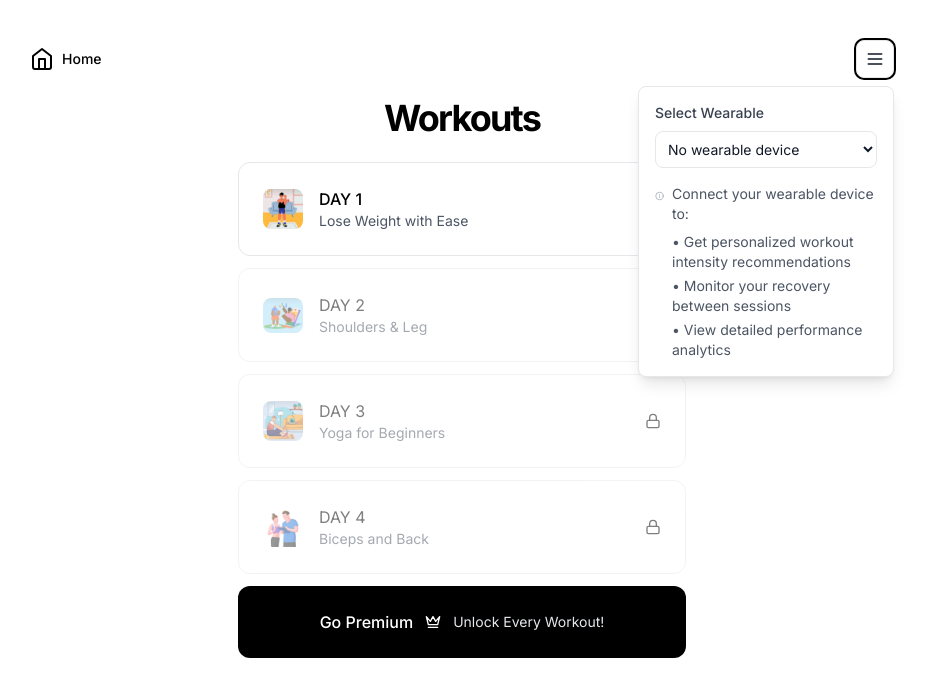
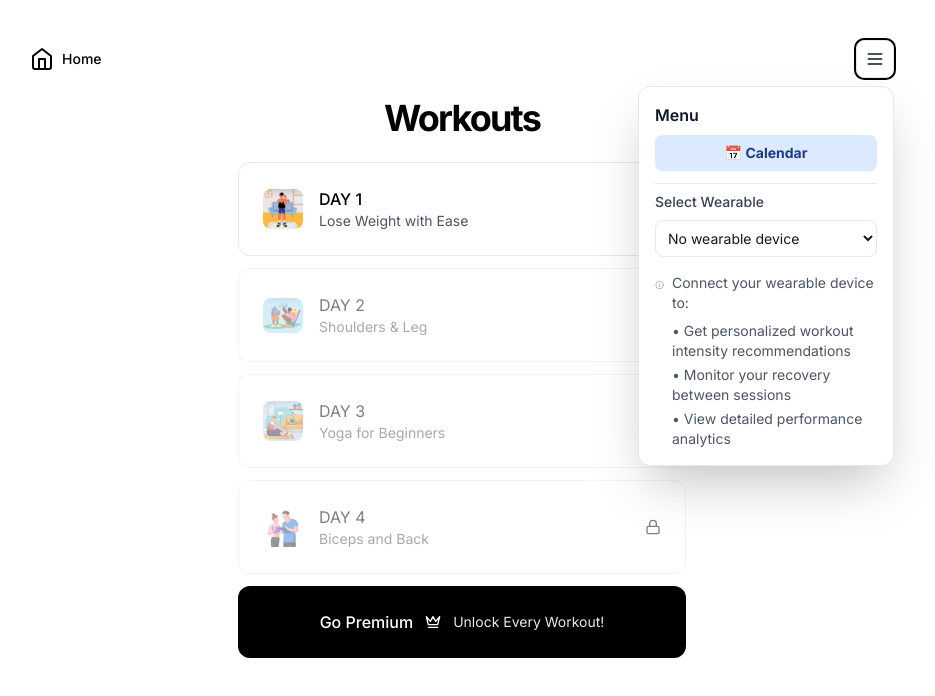
Before and after one commit to romanvieito/gym-feedback-ai-9-4, a Next.js app: page / in a window 1280 px wide. Both pictures are taken after a click on the button "Open menu". Shown: the top 696 px of the page, without its empty margins (178-1113 px from the left). Built offline with nearby package versions, Linux system fonts and the light colour scheme.

Commit message:
adding calendar

```diff
--- a/app/page.tsx
+++ b/app/page.tsx
@@ -104,7 +104,17 @@ export default function Home() {
                   <span className="sr-only">Open menu</span>
                 </button>
                 {showMenu && (
-                  <div className="absolute right-0 mt-2 w-64 p-4 bg-white dark:bg-gray-800 rounded-lg shadow-lg border border-gray-200 dark:border-gray-700 z-20">
+                  <div className="absolute right-0 mt-2 w-64 p-4 bg-white dark:bg-gray-800 rounded-xl shadow-2xl border border-gray-200 dark:border-gray-700 z-20">
+                    <div className="mb-3">
+                      <span className="block text-base font-semibold text-gray-900 dark:text-gray-100 mb-2">Menu</span>
+                      <a
+                        href="/calendar"
+                        className="block w-full text-center text-sm font-bold p-2 rounded-lg bg-blue-100 dark:bg-blue-900 text-blue-900 dark:text-blue-100 hover:bg-blue-200 dark:hover:bg-blue-800 transition-colors mb-3 shadow-sm"
+                      >
+                        📅 Calendar
+                      </a>
+                    </div>
+                    <div className="border-t border-gray-200 dark:border-gray-700 my-2"></div>
                     <label htmlFor="wearable-select" className="block text-xs sm:text-sm font-medium mb-2 text-gray-700 dark:text-gray-200">Select Wearable</label>
                     <select
                       id="wearable-select"
```
